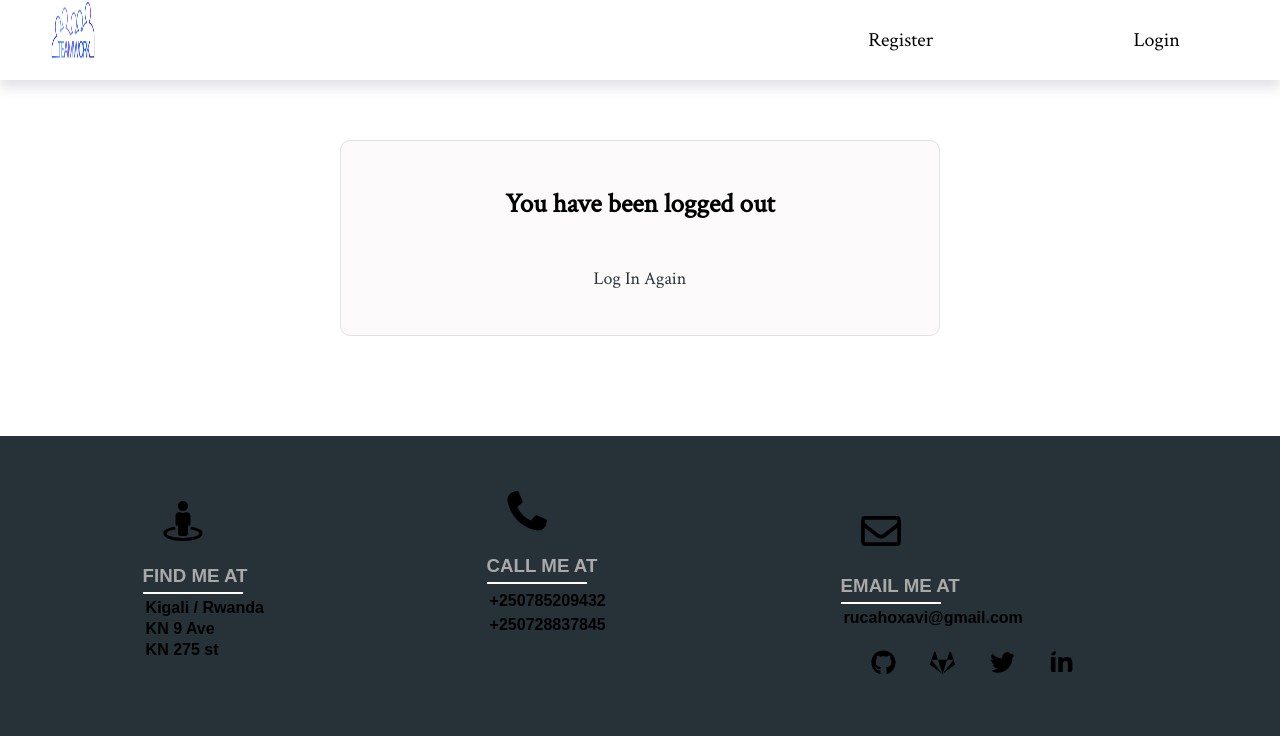
After one commit to Rxavio/teamwork-blog, a Django app: page /logout/ in a window 1280 px wide. The commit adds this page. Shown: the top 736 px of the page. Run offline with Django 3.2, Linux system fonts and the light colour scheme.

Commit message:
add logout

```diff
--- a/mywork/mywork/urls.py
+++ b/mywork/mywork/urls.py
@@ -22,6 +22,7 @@ urlpatterns = [
     path('admin/', admin.site.urls),
     path('register/', user_views.register, name='register'),
     path('login/', auth_views.LoginView.as_view(template_name='users/login.html'), name='login'),
+    path('logout/', auth_views.LogoutView.as_view(template_name='users/logout.html'), name='logout'),
     path('', include('workdjango.urls')),
 
 ]
--- a/mywork/users/templates/users/login.html
+++ b/mywork/users/templates/users/login.html
@@ -2,13 +2,12 @@
 {% load crispy_forms_tags %}
 {% block content %}
 <div class="create-page">
-
   <div class="create-form">
     <form method="POST" autocomplete="off">
       {% csrf_token %}
       <h3>Enter your credentials to log in</h3><br>
       {{ form|crispy }}
-      <p>Not yet Registered? <a href="#"> &nbsp;&nbsp;&nbsp;<u>Sign Up</u></a></p>
+      <p>Not yet Registered? <a href="{% url 'register' %}"> &nbsp;&nbsp;&nbsp;<u>Sign Up</u></a></p>
   <button type="submit">Login</button>
   </form>
 </div>
--- /dev/null
+++ b/mywork/users/templates/users/logout.html
@@ -0,0 +1,11 @@
+{% extends "workdjango/base.html" %}
+{% block content %}
+<div class="create-page">
+    <div class="create-form">
+    <h2>You have been logged out</h2><br><br>
+
+    <a href="{% url 'login' %}">Log In Again</a>
+
+    </div>
+</div>
+{% endblock content %}
--- a/mywork/users/templates/users/register.html
+++ b/mywork/users/templates/users/register.html
@@ -8,7 +8,7 @@
       {% csrf_token %}
    <h3>Create your own account</h3> <br>
       {{ form|crispy }}
- <p>Already Registered?<a href="#">&nbsp;&nbsp;&nbsp;<u>Login</u></a></p>
+ <p>Already Registered?<a href="{% url 'login' %}">&nbsp;&nbsp;&nbsp;<u>Login</u></a></p>
   <button type="submit">Signup</button>
   </form>
 </div>
--- a/mywork/workdjango/templates/workdjango/base.html
+++ b/mywork/workdjango/templates/workdjango/base.html
@@ -31,7 +31,7 @@
       {% if user.is_authenticated %}
       <li> <a href="#">New Article</a></li>
        <li> <a href="#">Profile</a></li>
-      <li><a href="#">Logout</a><li>
+       <li><a href="{% url 'logout' %}">Logout</a></li>
         {% else %}
       <li> <a href="{% url 'register' %}">Register</a></li>
       <li> <a href="{% url 'login' %}">Login</a></li>
```
Also changed, not shown: mywork/db.sqlite3.
